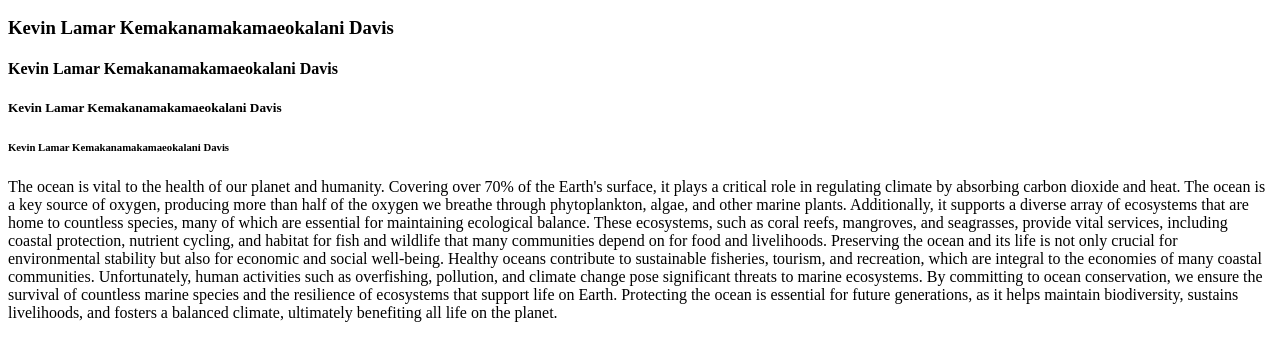
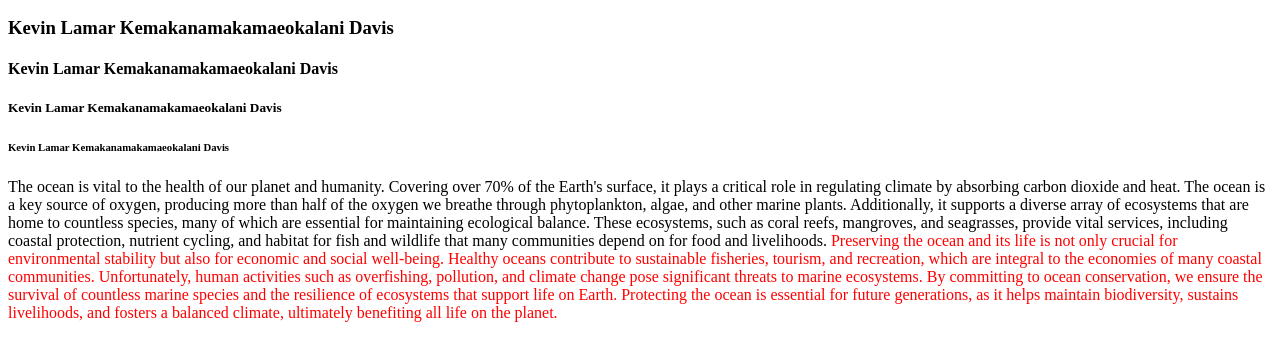
Before and after one commit to Kjay118/Kevin, a plain HTML site: page index.html in a window 1280 px wide. Shown: the part 110-470 px from the top of the page. Drawn offline with Linux system fonts and the light colour scheme.

Commit message:
Update index.html

```diff
--- a/index.html
+++ b/index.html
@@ -1,7 +1,12 @@
 <!DOCTYPE html>
 <html lang="en">
 <head>
-
+   <style>
+    #Kj{
+        color:red;
+        size:100px;
+    }
+   </style>
 </head>
 <body>
     <h1>Hello world</h1>
@@ -15,7 +20,7 @@
      70% of the Earth's surface, it plays a critical role in regulating climate by absorbing carbon dioxide and heat.
      The ocean is a key source of oxygen, producing more than half of the oxygen we breathe through phytoplankton, algae, and other marine plants. Additionally, it supports a diverse array of ecosystems that are home to countless species, many of which are essential for maintaining ecological balance. These ecosystems, such as coral reefs, mangroves, and seagrasses, provide vital services, including coastal protection, nutrient cycling, and habitat for fish and wildlife that many communities depend on for food and livelihoods.</p1>
 
-     <p2>Preserving the ocean and its life is not only crucial
+     <p2 id="Kj">Preserving the ocean and its life is not only crucial
      for environmental stability but also for economic and social well-being. Healthy oceans contribute to sustainable fisheries,
       tourism, and recreation, which are integral to the economies of many coastal communities. Unfortunately, human activities such as overfishing,
       pollution, and climate change pose significant threats to marine ecosystems. By committing to ocean conservation, we ensure the survival of
```
